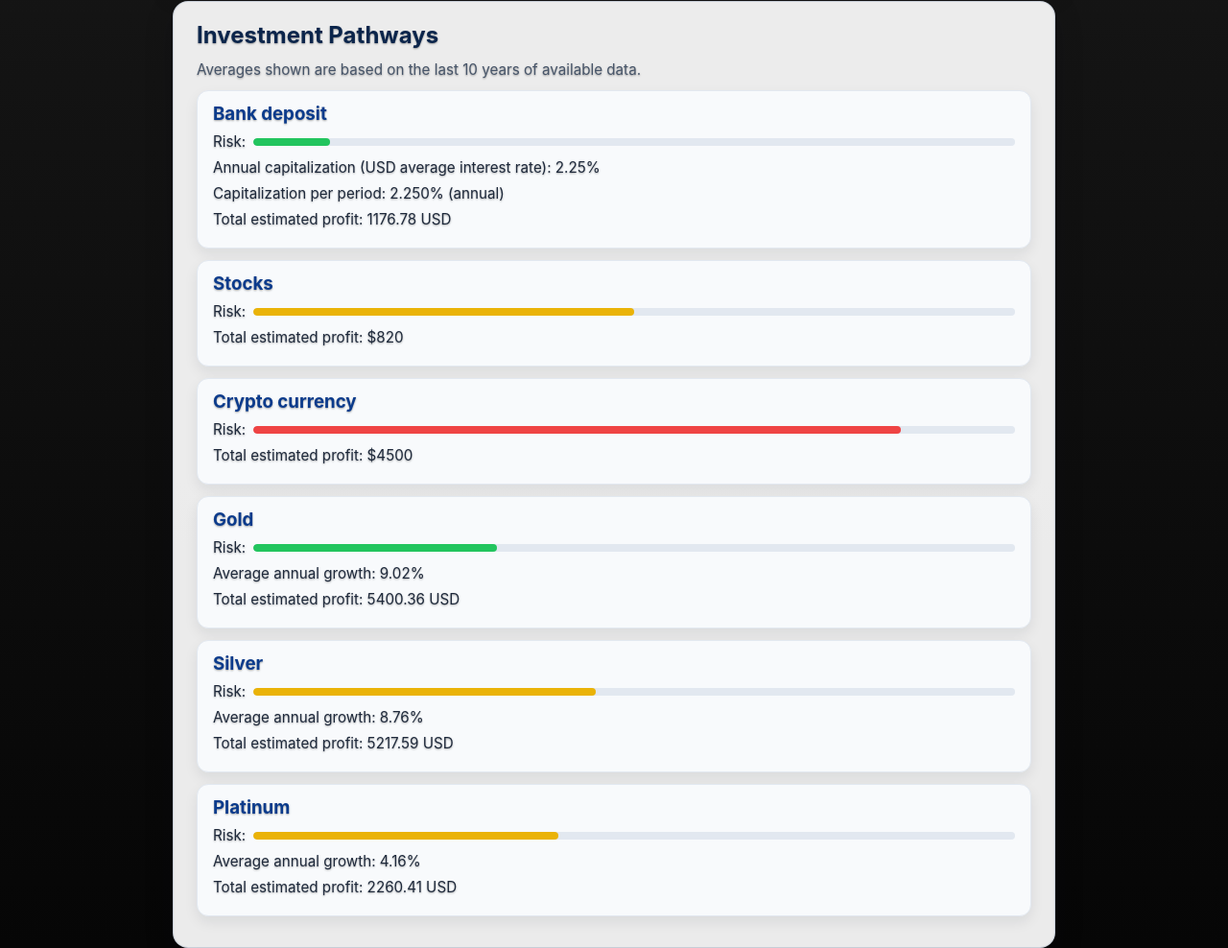
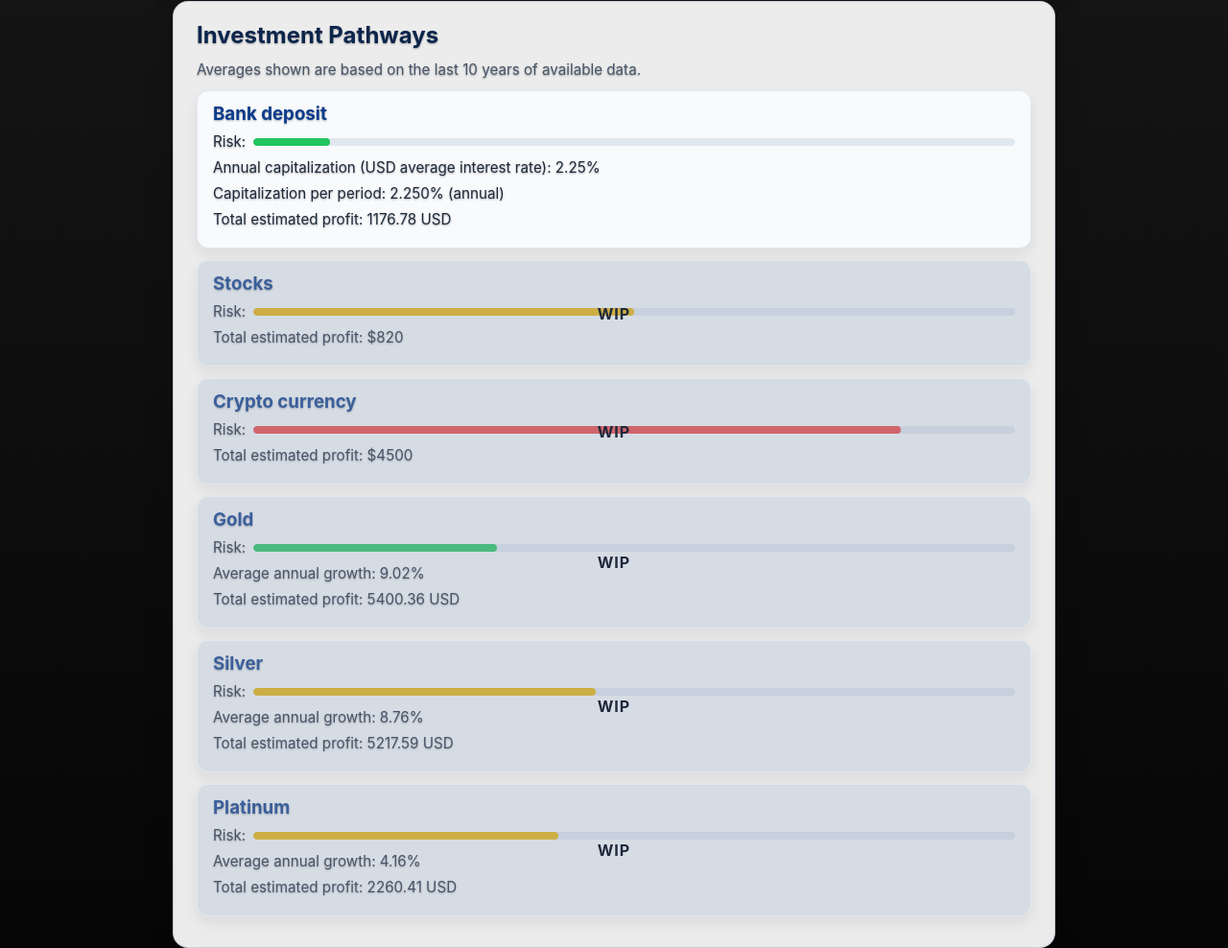
Before and after one commit to balovich-matje/capital-calculator, a plain HTML site: page index.html in a window 1280 px wide. Shown: the part 471-1459 px from the top of the page at 96% size. Drawn offline with Linux system fonts and the light colour scheme.

Commit message:
Add WIP overlay and update styles

```diff
--- a/index.html
+++ b/index.html
@@ -51,7 +51,7 @@
             <div class="pathway-capitalization-per-period">Capitalization per period (annual / period): 3.5%</div>
             <div class="pathway-profit">Total estimated profit: $350</div>
         </div>
-        <div>
+        <div class="wip-card">
             <h3 class="pathway-name">Stocks</h3>
             <div class="pathway-risk">
                 <span>Risk:</span>
@@ -60,8 +60,9 @@
                 </div>
             </div>
             <div class="pathway-profit">Total estimated profit: $820</div>
+            <div class="wip-overlay">WIP</div>
         </div>
-        <div>
+        <div class="wip-card">
             <h3 class="pathway-name">Crypto currency</h3>
             <div class="pathway-risk">
                 <span>Risk:</span>
@@ -70,8 +71,9 @@
                 </div>
             </div>
             <div class="pathway-profit">Total estimated profit: $4500</div>
+            <div class="wip-overlay">WIP</div>
         </div>
-        <div class="metal-card" data-metal="gold">
+        <div class="metal-card wip-card" data-metal="gold">
             <h3 class="pathway-name">Gold</h3>
             <div class="pathway-risk">
                 <span>Risk:</span>
@@ -81,8 +83,9 @@
             </div>
             <div class="pathway-capitalization">Average annual growth: --</div>
             <div class="pathway-profit">Total estimated profit: --</div>
+            <div class="wip-overlay">WIP</div>
         </div>
-        <div class="metal-card" data-metal="silver">
+        <div class="metal-card wip-card" data-metal="silver">
             <h3 class="pathway-name">Silver</h3>
             <div class="pathway-risk">
                 <span>Risk:</span>
@@ -92,8 +95,9 @@
             </div>
             <div class="pathway-capitalization">Average annual growth: --</div>
             <div class="pathway-profit">Total estimated profit: --</div>
+            <div class="wip-overlay">WIP</div>
         </div>
-        <div class="metal-card" data-metal="platinum">
+        <div class="metal-card wip-card" data-metal="platinum">
             <h3 class="pathway-name">Platinum</h3>
             <div class="pathway-risk">
                 <span>Risk:</span>
@@ -103,6 +107,7 @@
             </div>
             <div class="pathway-capitalization">Average annual growth: --</div>
             <div class="pathway-profit">Total estimated profit: --</div>
+            <div class="wip-overlay">WIP</div>
         </div>
     </div>
 
--- a/styles.css
+++ b/styles.css
@@ -98,6 +98,25 @@ input[type="submit"]:hover {
     box-shadow: 0 6px 14px rgba(15, 23, 42, 0.08);
 }
 
+.wip-card {
+    position: relative;
+    overflow: hidden;
+}
+
+.wip-overlay {
+    position: absolute;
+    inset: 0;
+    display: flex;
+    align-items: center;
+    justify-content: center;
+    background: rgba(148, 163, 184, 0.35);
+    color: #1e293b;
+    font-weight: 700;
+    letter-spacing: 1px;
+    text-transform: uppercase;
+    text-shadow: none;
+}
+
 .pathway-name {
     color: #0b3b8c;
 }
```
